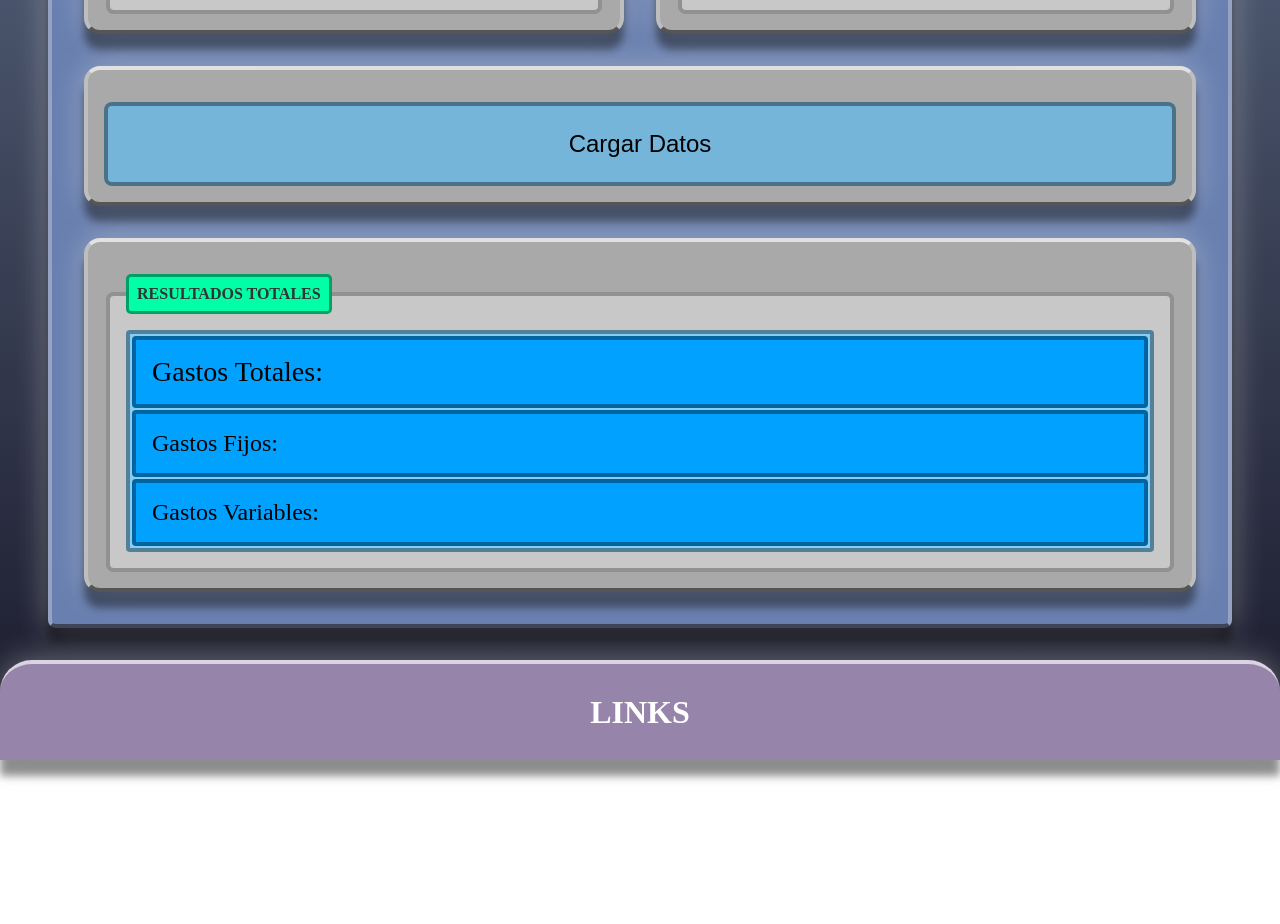
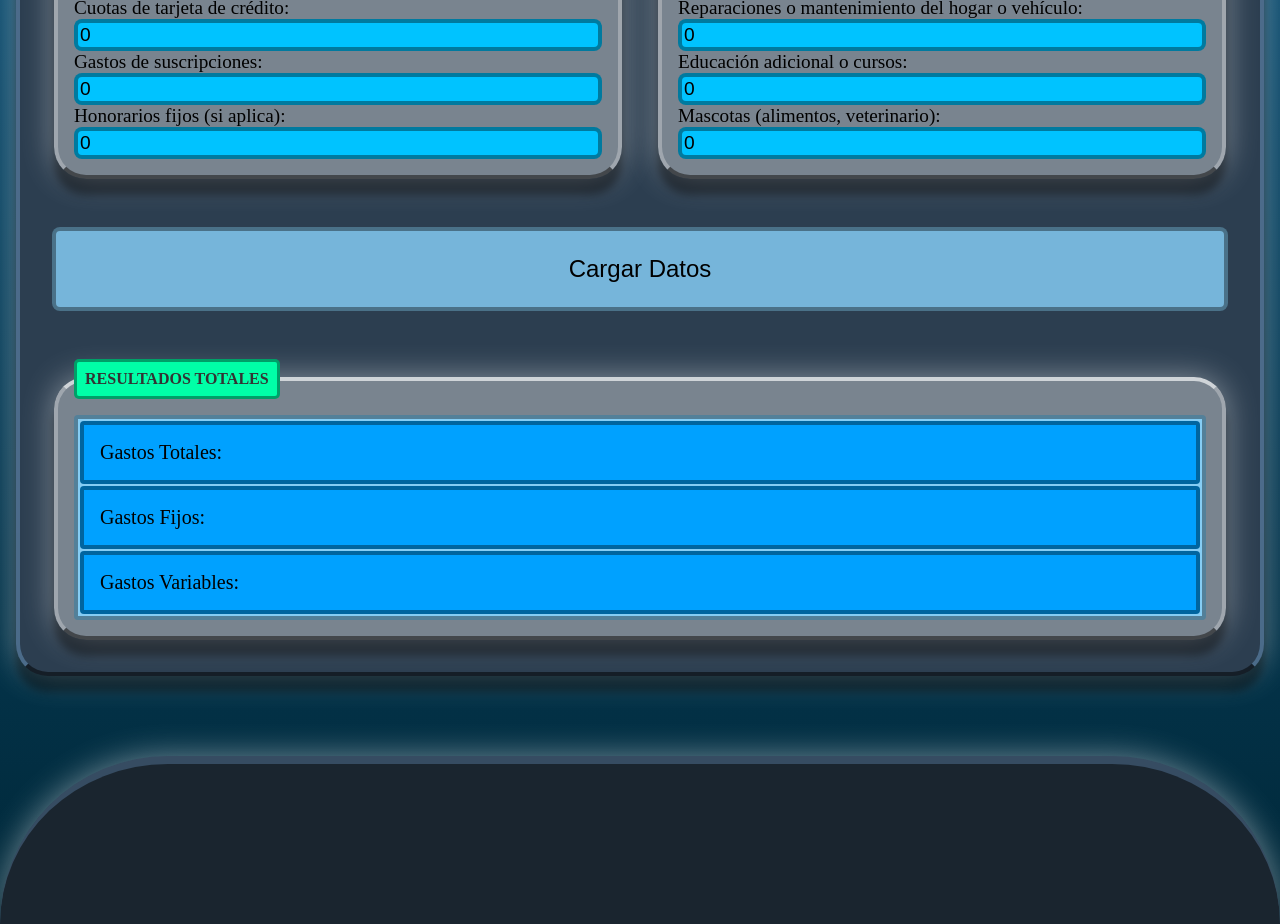
Before and after one commit to Martin3500/gestion_gastos_hogar, a plain HTML site: page proyecto_gestion_gastos/index.html in a window 1280 px wide. Shown: the part 739-1663 px from the top of the page. Before the commit the page ends 1499 px from the top, so only its background shows below. Drawn offline with Linux system fonts and the light colour scheme.

Commit message:
Add files via upload

```diff
--- a/proyecto_gestion_gastos/index.html
+++ b/proyecto_gestion_gastos/index.html
@@ -67,7 +67,7 @@
                     <legend>RESULTADOS TOTALES</legend>
                     <table>
                         <tr>
-                            <td id="TdGastoTotal" >Gastos Totales: <span id="resultado_total"></span></td>
+                            <td>Gastos Totales: <span id="resultado_total"></span></td>
                         </tr>
                         <tr>
                             <td>Gastos Fijos: <span id="resultado_fijos"></span></td>
@@ -127,6 +127,6 @@
         </script>
     </article>
 
-    <footer> <h1>LINKS</h1> </footer>
+    <footer> </footer>
 </body>
 </html>
--- a/proyecto_gestion_gastos/style_1.css
+++ b/proyecto_gestion_gastos/style_1.css
@@ -8,7 +8,7 @@ h1{
     background-size: auto;
 }
 body{
-  background: linear-gradient(to bottom, #768ba9, #1a1a2b);
+  background: linear-gradient(to bottom, #166898, #002839);
   min-height: 100vh;
   margin: 0;
 }
@@ -18,25 +18,29 @@ legend {
     font-weight: bold;
     color: #333;
     background-color: #00ffa7;
+
     padding: 0.5pc ;
     border-radius: 5px;
     border: 0.2pc solid #00000060;
   }
 fieldset {
-    border: 0.25pc,solid, #37373760;
+    border-top:0.25pc  solid  #ffffffa5;
+    border-left:0.25pc  solid  #e3e1e160 ;
+    border-right:0.25pc  solid  #e3e1e160 ;
+    border-bottom:0.25pc  solid  #252525a2;
     padding: 1pc;
-    border-radius: 0.5pc;
+    border-radius: 2pc;
     display: grid;
     width: auto;
     right: auto;
     grid-template-columns: auto;
     grid-auto-rows: auto;
     background-color: #ffffff5d;
-
+    margin-top: 1pc;
 }
 input{
     border:0.25pc,solid, #00000060;
-    background:#00a1ff ;
+    background:#00c3ff ;
     border-radius: 0.5pc;
     font-size: 1.2pc;
     transition: transform 0.3s;
@@ -47,47 +51,46 @@ label{
 }
 
 footer{
-    background: #9784ab;
-    border-top-left-radius:2pc;
-    border-top-right-radius: 2pc;
-    padding: 0.5pc;
-    margin: 0pc;
+    background: #1A252F;
+    border-top-left-radius:20pc;
+    border-top-right-radius: 20pc;
+    padding: 5pc;
+    margin-top:5pc;
     text-align: center;
-    border-top:0.25pc  solid  #ffffffa5;
+    border-top:0.5pc  solid  #3e5872c6;
     background-size: 100% 100%;
     animation: animacionFooter 2.5s ease forwards;
-    box-shadow: 0pc 1pc 0.5pc #0000006f,0pc 0pc 2pc #dddddd6f;
+    box-shadow: 0pc 1pc 0.5pc #0000006f,0pc 0pc 2pc #ffffff6f;
 }
 article{
-    background: #687fb0;
-    border-radius: 0.5pc;
-    padding: 0.1pc;
+    background: #2C3E50;
+    border-radius: 2pc;
+    padding: 0.2pc;
     margin: 1pc;
-    border-top:0.25pc  solid  #ffffffa5;
-    border-left:0.25pc  solid  #e3e1e160 ;
-    border-right:0.25pc  solid  #e3e1e160 ;
-    border-bottom:0.25pc  solid  #252525a2;
+
+    border-top:0.25pc  solid  #81b4e8c6;
+    border-left:0.25pc  solid  #81b5e861 ;
+    border-right:0.25pc  solid  #81b5e861 ;
+    border-bottom:0.25pc  solid  #151e27;
     background-size: 100% 100%;
     animation: animacionArticle 2.5s ease forwards;
     width: auto;
     right: auto;
-    box-shadow: 0pc 1pc 0.5pc #0000006f,0pc 0pc 2pc #dddddd6f;
+    box-shadow: 0pc 1pc 0.5pc #0000006f,0pc 0pc 2pc #fffefe6f;
 }
 header{
-    background: #ada5d5;
-    border-bottom-left-radius: 2pc;
-    border-bottom-right-radius: 2pc;
-    padding: 0.1pc;
-    margin:0;
-    border-bottom:0.25pc  solid  #000000a2;
+    background: #2C3E50;
+    border-bottom-left-radius: 20pc;
+    border-bottom-right-radius: 20pc;
+    padding: 4pc;
+    margin-bottom:5pc;
+    border-bottom:1pc  solid  #151e27;
     background-size: 100% 100%;
     animation: animacionHeader 2.5s ease forwards;
     text-align: center;
     box-shadow: 0pc 1pc 0.5pc #0000006f,0pc 0pc 2pc #dddddd6f;
 }
-#TdGastoTotal{
-    font-size: 1.75pc
-}
+
 table{
     border:0.25pc  solid  #00000060;
     border-radius: 0.25pc;
@@ -99,19 +102,10 @@ td,th{
     padding: 1pc;
     border:0.25pc  solid  #00000060;
     border-radius: 0.25pc;
-    font-size: 1.5pc;
+    font-size: 1.25pc;
     background:#00a1ff ;
 }
-div{
-    border-top:0.25pc  solid  #ffffffa5;
-    border-left:0.25pc  solid  #e3e1e160 ;
-    border-right:0.25pc  solid  #e3e1e160 ;
-    border-bottom:0.25pc  solid  #252525a2;
-    border-radius: 1pc;
-    box-shadow: 0pc 1pc 0.5pc #0000006f,0pc 0pc 2pc #dddddd6f;
-    margin: 1pc;
-    background: #a9a9a9;
-}
+
 .contenedorGastos{
     display: grid;
     grid-template-columns: auto;
@@ -133,6 +127,7 @@ p{
 }
 
 
+
 .contenedorGastos div:nth-child(3){
     padding: 1pc;
 }
@@ -148,6 +143,7 @@ button{
     cursor: pointer;
     transition: transform 0.3s;
     padding: 1.5pc;
+    margin-top: 1pc;
 }
 
 
@@ -179,6 +175,7 @@ input:active{
     .contenedorGastos{
         grid-template-columns: 50%;
     }
+
     .contenedorGastos div:nth-child(3){
         grid-column: 1/3;
         grid-row:auto;
@@ -188,28 +185,15 @@ input:active{
         grid-row:auto;
     }
     article{
-        margin: 2pc;
         padding: 1pc;
     }
-}
-@media (width > 60pc){
-    article{
-        margin: 3pc;
-        padding: 1pc;
+    fieldset{
+        box-shadow: 0pc 1pc 0.5pc #0000006f,0pc 0pc 2pc #fffefe6f;
     }
 }
 
-@media(width > 0pc){
-    fieldset,button{
-        margin-top: 1pc;
-    }
-    article{
-        margin-top: 2pc;
-        margin-bottom: 2pc;
-        padding: 1pc;
-    }
 
-}
+
 
 @keyframes animacionHeader{
     0%
```
